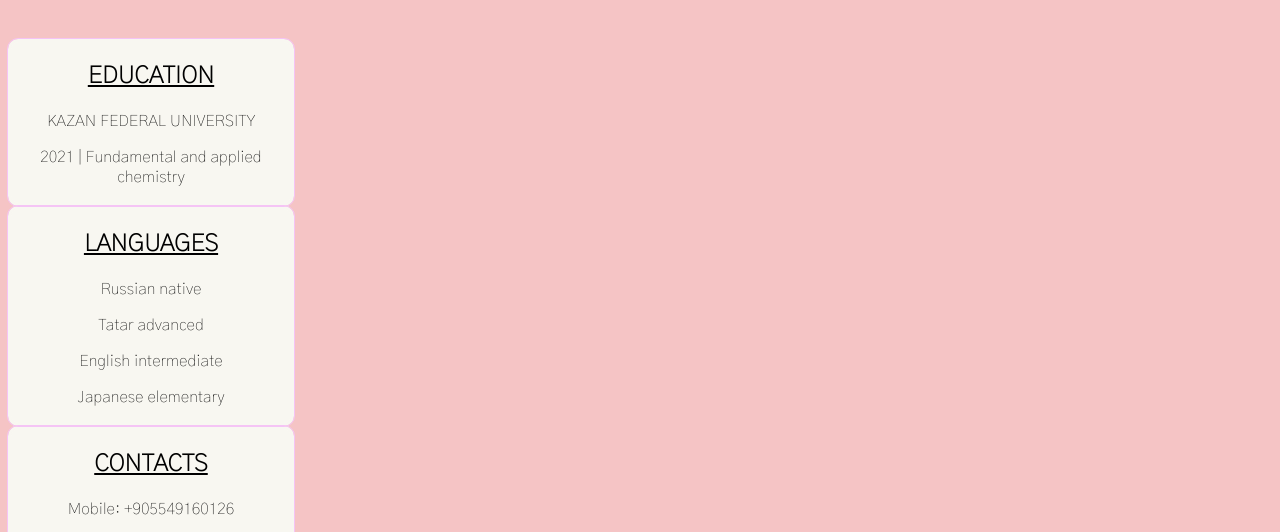
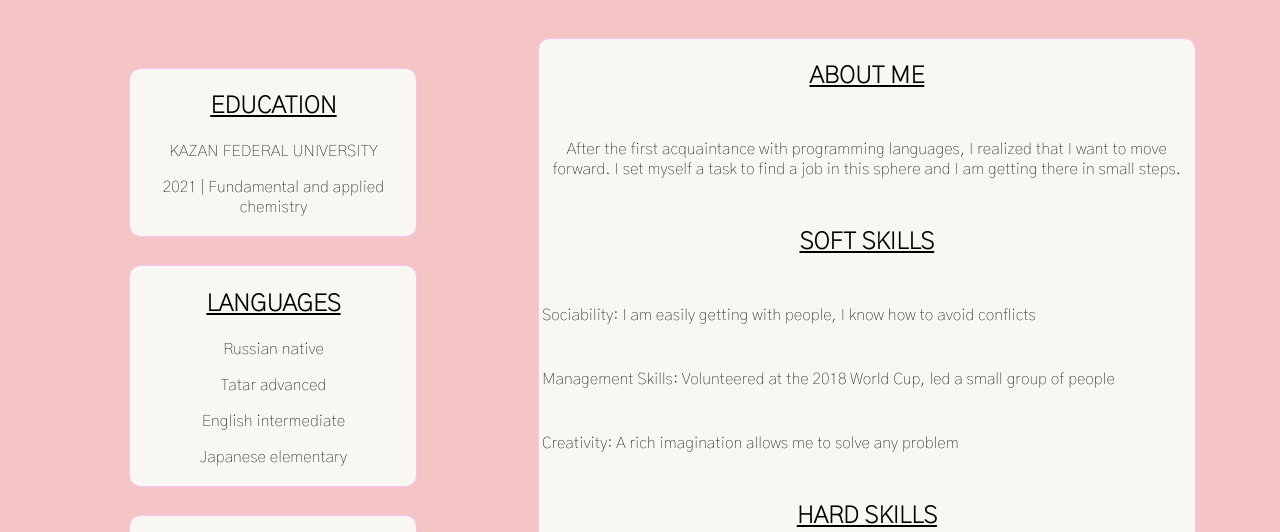
Before and after one commit to Faridysha/rsschool-cv, a plain HTML site: page index.html in a window 1280 px wide. Shown: the part 215-747 px from the top of the page. Drawn offline with Linux system fonts and the light colour scheme.

Commit message:
feat: add style

```diff
--- a/style.css
+++ b/style.css
@@ -26,7 +26,7 @@ body {
     border: 3px solid rgb(248, 247, 241);
     max-width: min-content;
     border-radius: 10px;
-    display: flex;
+
 
 }
 
@@ -40,4 +40,27 @@ body {
   display: flex;
   flex-wrap: wrap;
   min-width: 650px;
+  text-align: center;
+
+
 }
+
+.container1 {
+  width: 42%;
+  display: flex;
+  flex-direction: column;
+  align-items: center;
+}
+
+.flex-container {
+  display: flex;
+  flex-direction: row;
+}
+
+.min-blocks {
+  margin: 30px 0 0 0;
+}
+
+h2 {
+  width: 100%;
+}
```
